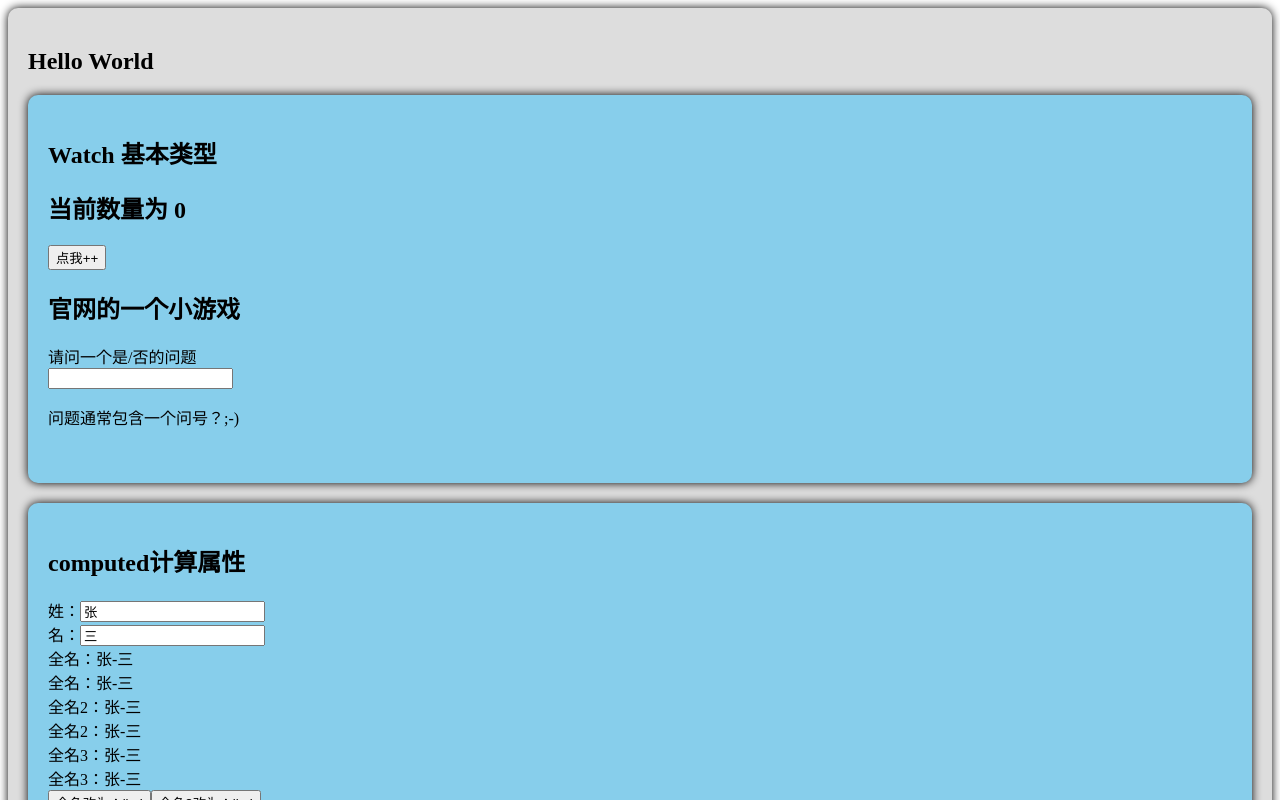
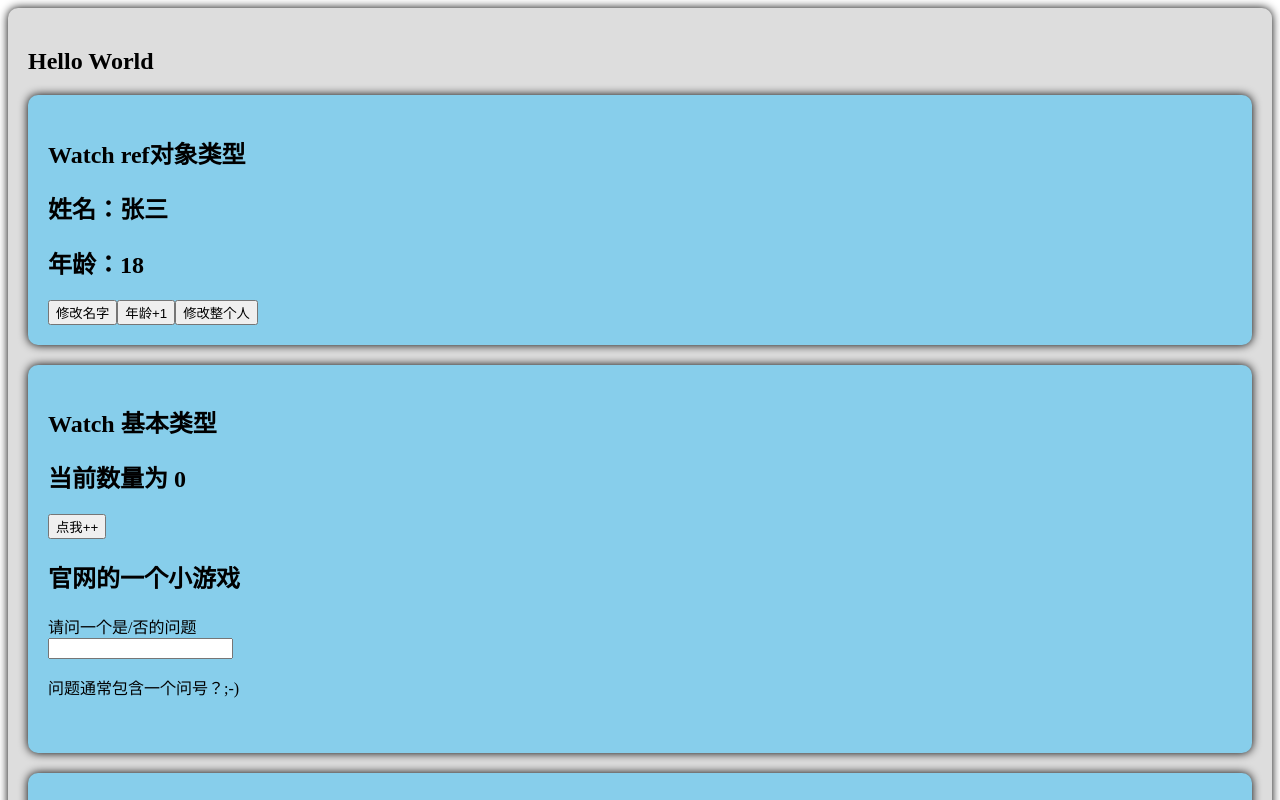
Before and after one commit to YouLe2016/vue3_first, a Vue app: page / in a window 1280 px wide. Shown: the top 800 px of the page. Built offline with nearby package versions, Linux system fonts and the light colour scheme.

Commit message:
Add: Watch监听ref对象类型

```diff
--- a/src/App2.vue
+++ b/src/App2.vue
@@ -4,12 +4,14 @@ import Person2 from "@/components/section1/Person2.vue";
 import Car from "@/components/section1/Car.vue";
 import Person3 from "@/components/section1/Person3.vue";
 import PersonSection2 from "@/components/section2/Person.vue";
+import Person2Section2 from "@/components/section2/Person2.vue";
 
 </script>
 
 <template>
   <div class="app">
     <h2>Hello World</h2>
+    <Person2Section2 class="item item-style"/>
     <PersonSection2 class="item item-style"/>
     <Person3 class="item item-style"/>
     <Car class="item"/>
--- /dev/null
+++ b/src/components/section2/Person2.vue
@@ -0,0 +1,58 @@
+<script setup lang="ts">
+import {ref, watch} from "vue";
+
+class Person {
+  name: string
+  age: number
+
+  constructor(name: string = '', age: number = 0) {
+    this.name = name
+    this.age = age
+  }
+}
+
+const person = ref(new Person('张三', 18))
+
+function changeName() {
+  person.value.name += '~'
+}
+
+function changeAge() {
+  person.value.age += 1
+}
+
+function changePerson() {
+  person.value = new Person('王五', 20)
+}
+
+/*
+监视，情况一：监视【ref】定义的【对象类型】数据，监视的是对象的地址值，若想监视对象内部属性的变化，需要手动开启深度监视
+watch的第一个参数是：被监视的数据
+watch的第二个参数是：监视的回调
+  newValue, oldValue：deep的情况下，如果没有修改地址的话。这两个值是同一个，都是修改之后的值
+watch的第三个参数是：配置对象（deep、immediate等等.....）
+  deep(深度)：
+  immediate(立即)：第一次就触发
+*/
+watch(person, (newValue, oldValue) => {
+  console.log('person变化了', newValue, oldValue)
+}, {deep: true, immediate: true})
+
+</script>
+
+<template>
+  <div>
+    <h2>Watch ref对象类型</h2>
+    <h2>姓名：{{ person.name }}</h2>
+    <h2>年龄：{{ person.age }}</h2>
+    <button @click="changeName">修改名字</button>
+    <button @click="changeAge">年龄+1</button>
+    <button @click="changePerson">修改整个人</button>
+  </div>
+</template>
+
+<style scoped>
+  img {
+    width: 350px;
+  }
+</style>
```
